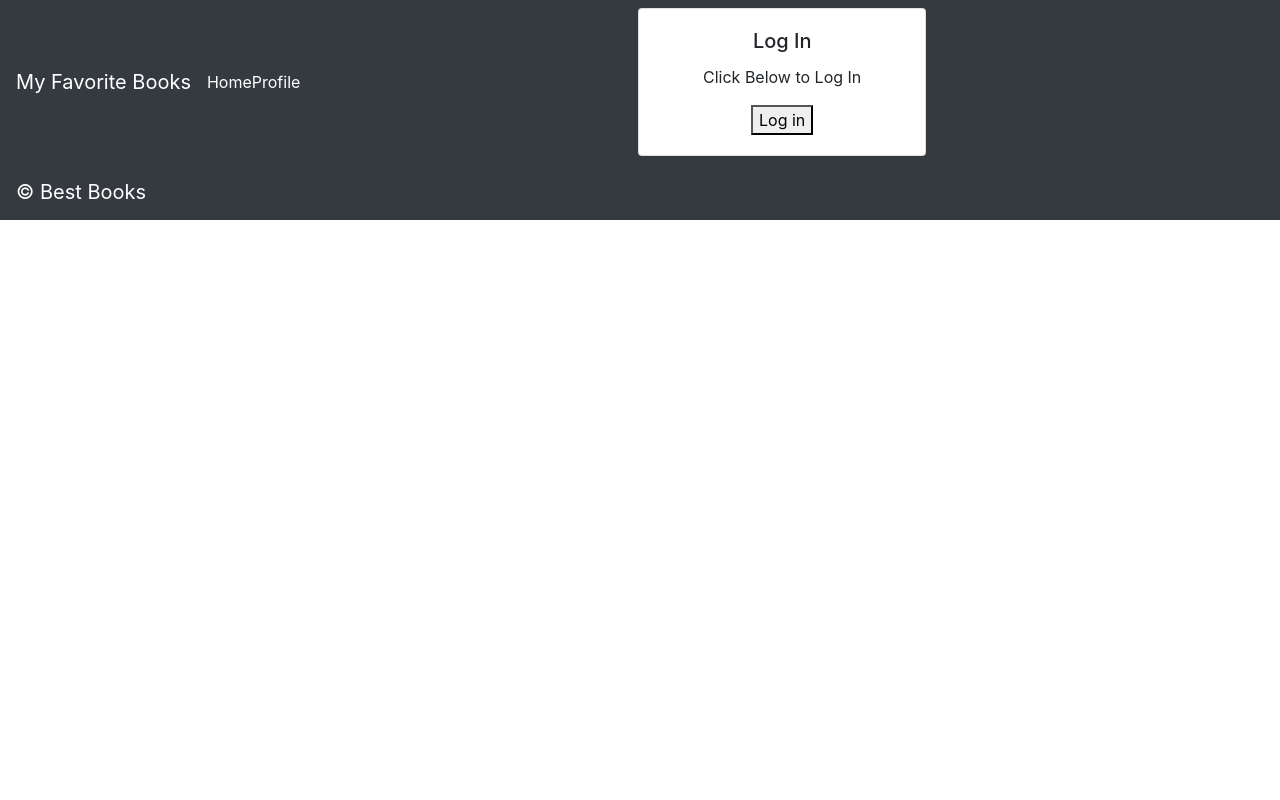
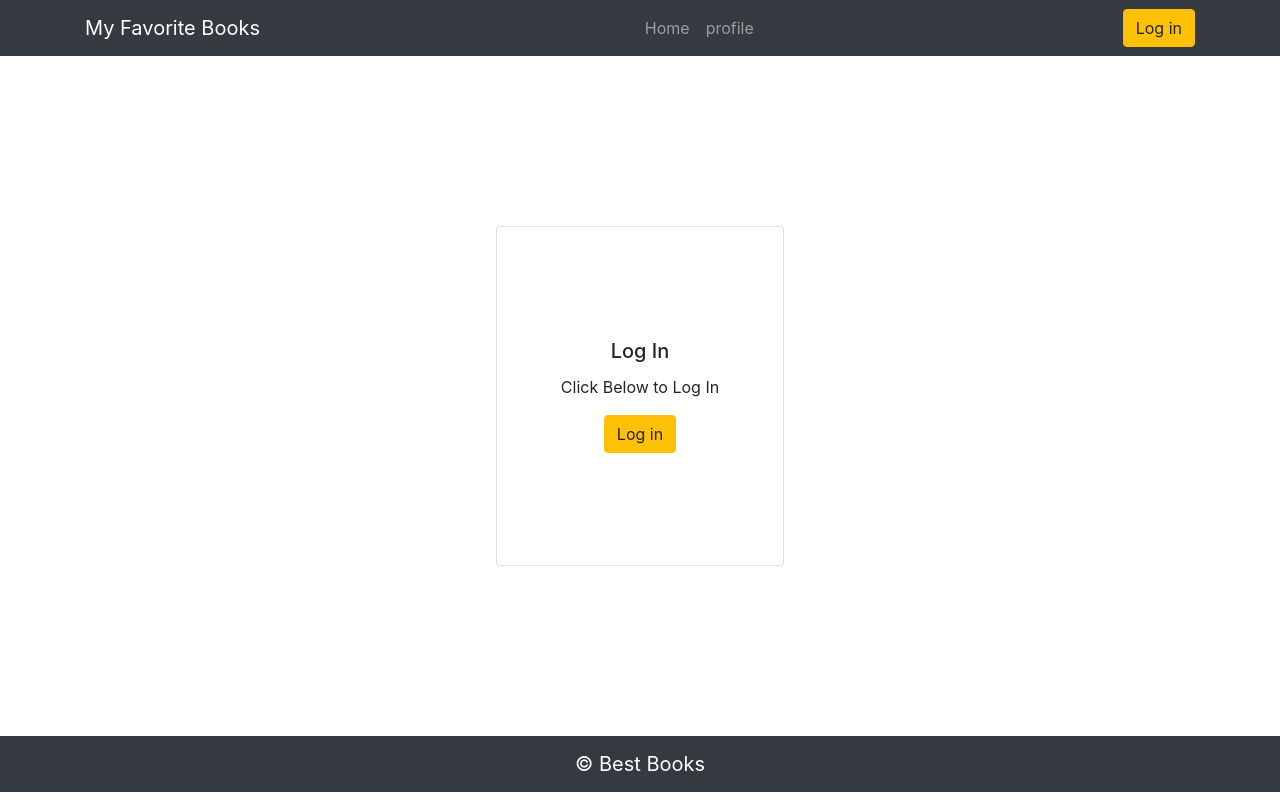
Before and after one commit to RawanAlakhras/RawanAlakhras-can-of-books-frontend, a React (Create React App) app: page / in a window 1280 px wide. Built offline with nearby package versions, Linux system fonts and the light colour scheme; no server answers.

Commit message:
add lab-11

```diff
--- a/src/App.js
+++ b/src/App.js
@@ -2,6 +2,12 @@ import React from 'react';
 import Header from './Header';
 import IsLoadingAndError from './IsLoadingAndError';
 import Footer from './Footer';
+import BestBooks from './BestBooks';
+import Login from './Login';
+import Profile from './profile'
+import { withAuth0 } from '@auth0/auth0-react';
+import 'bootstrap/dist/css/bootstrap.min.css';
+
 import {
   BrowserRouter as Router,
   Switch,
@@ -11,6 +17,7 @@ import {
 class App extends React.Component {
 
   render() {
+    const { isAuthenticated } = this.props.auth0;
     console.log('app', this.props);
     return(
       <>
@@ -20,15 +27,24 @@ class App extends React.Component {
             <Switch>
               <Route exact path="/">
                 {/* TODO: if the user is logged in, render the `BestBooks` component, if they are not, render the `Login` component */}
+                  {
+                    isAuthenticated ?<BestBooks /> : <Login />
+                  }
               </Route>
               {/* TODO: add a route with a path of '/profile' that renders a `Profile` component */}
+              <Route exact path="/profile">
+
+                  {
+                     isAuthenticated ?<Profile /> : <Login />
+                  }
+              </Route>
             </Switch>
             <Footer />
-          </IsLoadingAndError>
+           </IsLoadingAndError>
         </Router>
       </>
     );
   }
 }
 
-export default App;
+export default withAuth0(App);
--- a/src/BestBooks.css
+++ b/src/BestBooks.css
@@ -1,3 +1,10 @@
 .jumbotron{
   margin-bottom: 0;
+  box-shadow: rgba(0, 0, 0, 0.24) 0px 3px 8px;
 }
+.h-85{
+  height: 85vh;
+  display: flex;
+  justify-content: center;
+  align-items: center;
+}
--- a/src/BestBooks.js
+++ b/src/BestBooks.js
@@ -6,12 +6,14 @@ import './BestBooks.css';
 class MyFavoriteBooks extends React.Component {
   render() {
     return(
-      <Jumbotron>
-        <h1>My Favorite Books</h1>
-        <p>
+     <div className='container h-85'>
+        <Jumbotron>
+        <h1 className='text-warning text-center'>My Favorite Books</h1>
+        <p className='text-center'>
           This is a collection of my favorite books
         </p>
       </Jumbotron>
+     </div>
     )
   }
 }
--- a/src/Footer.js
+++ b/src/Footer.js
@@ -6,7 +6,7 @@ class Footer extends React.Component {
   render() {
     return(
       <Navbar collapseOnSelect expand="lg" bg="dark" variant="dark">
-        <Navbar.Brand>&copy; Best Books</Navbar.Brand>
+        <Navbar.Brand className='m-auto'>&copy; Best Books</Navbar.Brand>
       </Navbar>
     );
   }
--- a/src/Header.js
+++ b/src/Header.js
@@ -1,23 +1,35 @@
 import React from 'react';
 import 'bootstrap/dist/css/bootstrap.min.css';
-import Navbar from 'react-bootstrap/Navbar';
+import { Navbar, Nav } from 'react-bootstrap/';
 import { Link } from "react-router-dom";
 import './Header.css';
 import Login from './Login';
 import LogoutButton from './LogoutButton'
+import { withAuth0 } from '@auth0/auth0-react';
+import LoginButton from './loginButton';
 class Header extends React.Component {
+
+
   render() {
-    return(
+    const { isAuthenticated } = this.props.auth0;
+    return (
       <Navbar collapseOnSelect expand="lg" bg="dark" variant="dark">
-        <Navbar.Brand>My Favorite Books</Navbar.Brand>
-        <Link to="/">Home</Link>
-        <Link to="/profile">Profile</Link>
+       <div className='container'>
+       <Navbar.Brand>My Favorite Books</Navbar.Brand>
+        <Nav className="m-auto">
+          <Nav.Link href="/">Home</Nav.Link>
+          <Nav.Link href="/profile">profile</Nav.Link>
+        </Nav>
+        {/*  <Link to="/">Home</Link>
+        <Link to="/profile">Profile</Link> */}
         {/* TODO: if the user is logged in, render the `LogoutButton` - if the user is logged out, render the `LoginButton` */}
-        <Login />
+        <LoginButton />
         <LogoutButton />
+       </div>
+
       </Navbar>
     );
   }
 }
 
-export default Header;
+export default withAuth0(Header);
--- a/src/Login.css
+++ b/src/Login.css
@@ -1,4 +1,20 @@
 .card{
   margin: auto;
   text-align: center;
+  height: 50%;
+
 }
+.card-body{
+  display: flex !important;
+  justify-content: center !important;
+  align-items: center !important;
+  flex-direction: column;
+}
+
+.all{
+  width: 100%;
+  height: 85vh;
+  display: flex;
+  justify-content: center;
+  align-items: center;
+}
--- a/src/Login.js
+++ b/src/Login.js
@@ -7,7 +7,8 @@ import LoginButton from './loginButton';
 class Login extends React.Component {
   render() {
     return(
-      <Card style={{ width: '18rem' }}>
+      <div className='all'>
+        <Card style={{ width: '18rem' }}>
         <Card.Body>
           <Card.Title>Log In</Card.Title>
           <Card.Text>
@@ -18,6 +19,7 @@ class Login extends React.Component {
 
         </Card.Body>
       </Card>
+      </div>
     )
   }
 }
--- a/src/LogoutButton.js
+++ b/src/LogoutButton.js
@@ -1,13 +1,13 @@
 import React from 'react';
 import { useAuth0 } from '@auth0/auth0-react';
-
+import {Button} from 'react-bootstrap/';
 function LogoutButton() {
   const {isAuthenticated,logout,} = useAuth0();
 
   return isAuthenticated && (
-    <button onClick={() => {
+    <Button variant="warning" onClick={() => {
       logout({ returnTo: window.location.origin });
-    }}>Log out</button>
+    }}>Log out</Button>
   );
 }
 
--- a/src/loginButton.js
+++ b/src/loginButton.js
@@ -1,13 +1,13 @@
 import React from 'react';
 import { useAuth0 } from '@auth0/auth0-react';
-
+import {Button} from 'react-bootstrap/';
 function LoginButton() {
   const {isAuthenticated,loginWithRedirect,} = useAuth0();
 //   const isAuthenticated = useAuth0().isAuthenticated;
 //   const loginWithRedirect = useAuth0().loginWithRedirect;
 
   return !isAuthenticated && (
-    <button onClick={loginWithRedirect}>Log in</button>
+    <Button onClick={loginWithRedirect} variant="warning">Log in</Button>
   );
 }
 
--- /dev/null
+++ b/src/profile.css
@@ -0,0 +1,17 @@
+.profile{
+    padding:100px 0;
+    height: 85vh;
+    display: flex;
+    justify-content: center;
+    align-items: center;
+    flex-direction: column;
+}
+img{
+    border-radius: 50%;
+
+
+}
+h1{
+    font-weight: 900;
+
+}
--- a/src/profile.js
+++ b/src/profile.js
@@ -1,13 +1,17 @@
 import React, { Component } from 'react';
 import { withAuth0 } from '@auth0/auth0-react';
-
+import './profile.css';
 class Profile extends Component {
   render() {
     const { user,isAuthenticated } = this.props.auth0;
     return (
         <>
-        {isAuthenticated && <div>Hello {user.name}</div>}
-        {isAuthenticated && <div>Email: {user.email}</div>}
+       <div className='container profile'>
+       {isAuthenticated && <img src={user.picture} />}
+        {isAuthenticated && <h1 className='text-warning'>Hello {user.name}</h1>}
+        {isAuthenticated && <h4>Email: {user.email}</h4>}
+        {console.log(user)}
+       </div>
         </>
     )
     ;
```
Also changed, not shown: 1 other file (tests, documents, lock files or other folders).
